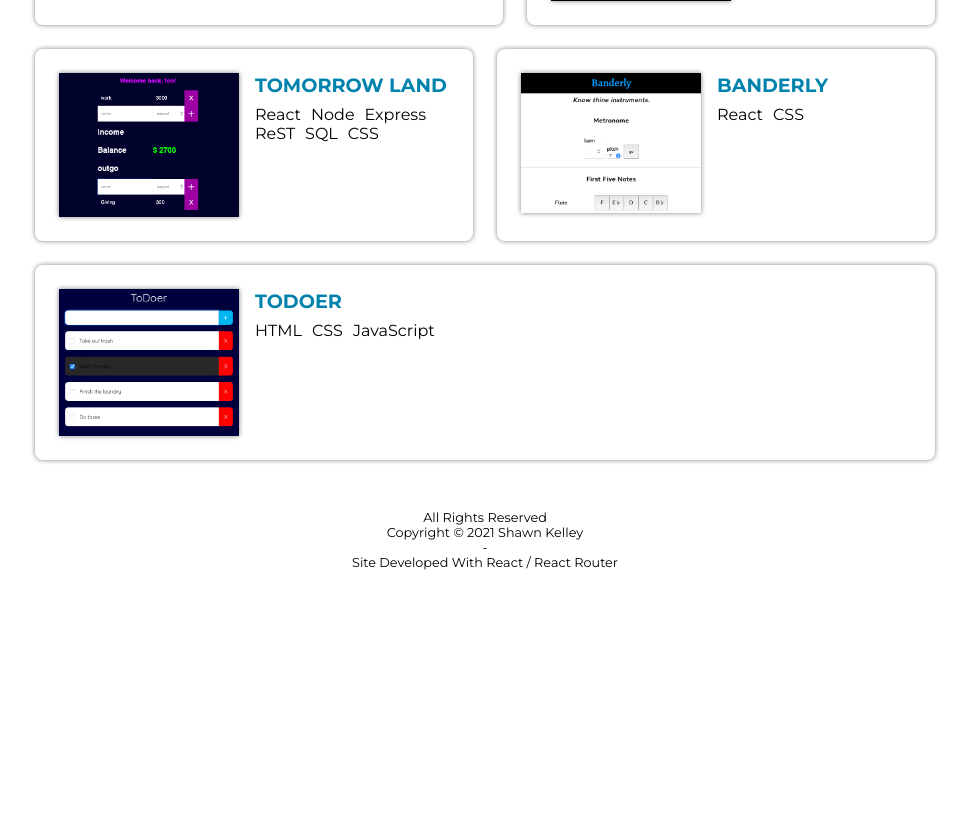
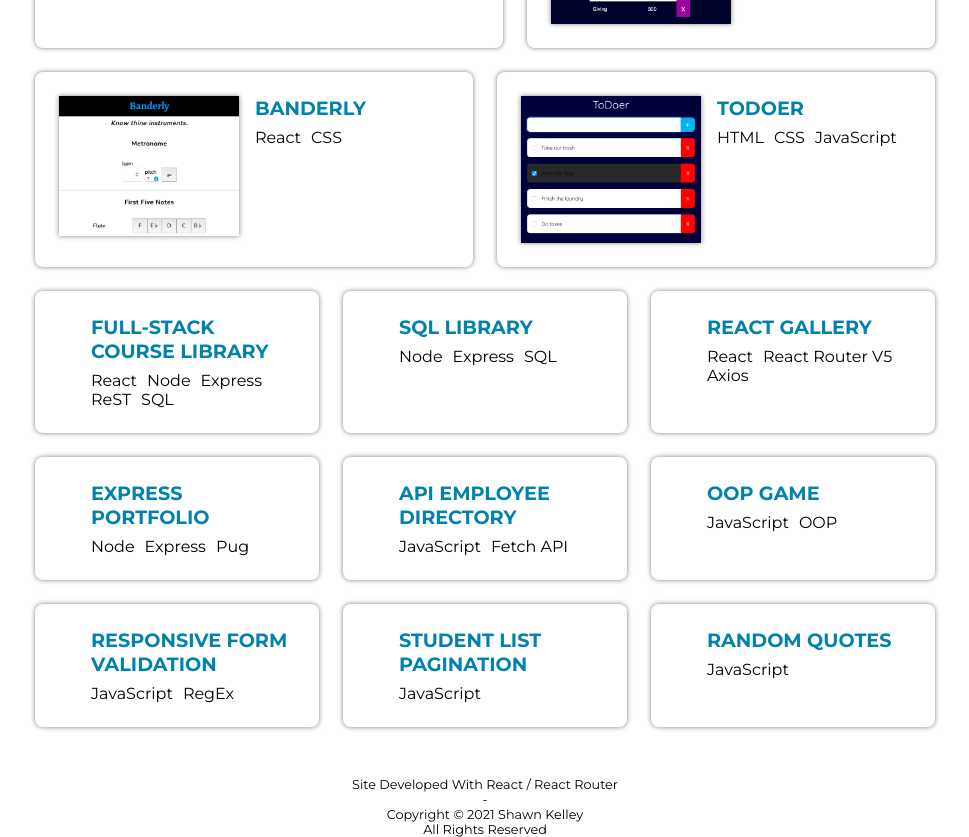
Before and after one commit to shawnkelleydev/sk-ws-react, a React (Create React App) app: page /projects in a window 1280 px wide. Shown: the part 520-1357 px from the top of the page, without its empty margins (155-1124 px from the left). Before the commit the page ends 1090 px from the top, so only its background shows below. Built offline with nearby package versions, Linux system fonts and the light colour scheme.

Commit message:
style updates

```diff
--- a/src/components/Project.js
+++ b/src/components/Project.js
@@ -75,7 +75,7 @@ const Project = () => {
             frameBorder="0"
             allow="accelerometer; autoplay; clipboard-write; encrypted-media; gyroscope; picture-in-picture"
             allowFullScreen
-          ></iframe>
+          />
         ) : null}
       </div>
     );
--- a/src/components/ProjectCard.js
+++ b/src/components/ProjectCard.js
@@ -11,7 +11,9 @@ export default function ProjectCard(props) {
     >
       {props.project.img ? (
         <img src={props.project.img} alt={props.project.name.toLowerCase()} />
-      ) : null}
+      ) : (
+        <div></div>
+      )}
       <div>
         <h3>{props.project.name}</h3>
         <ul>
--- a/src/components/Work.js
+++ b/src/components/Work.js
@@ -12,6 +12,17 @@ export const projects = [
   },
   {
     year: 2021,
+    name: "first light",
+    description:
+      "First Light is a React app designed to help Christians start their day.  It's super powered by numerous API integrations with NASA, Google, and Crossway.",
+    tag: "First Light.  Find your way for the day.",
+    technologies: ["React", "React Router V6", "Fetch API", "SASS"],
+    live_link: "https://firstlight-skd.netlify.app",
+    github_link: "https://github.com/shawnkelleydev/firstlight-fs",
+    img: "../img/fl.png",
+  },
+  {
+    year: 2021,
     name: "WhitneyKelley.com",
     description:
       "Whitney Kelley is a professional flutist and teacher in the Denver metro area.  She's also my wife!",
@@ -23,20 +34,9 @@ export const projects = [
   },
   {
     year: 2021,
-    name: "first light",
-    description:
-      "First Light is a React app designed to help Christians start their day.  It's super powered by numerous API integrations with NASA, Google, and Crossway.",
-    tag: "First Light.  Find your way for the day.",
-    technologies: ["React", "React Router V6", "Fetch API", "SASS"],
-    live_link: "https://firstlight-skd.netlify.app",
-    github_link: "https://github.com/shawnkelleydev/firstlight-fs",
-    img: "../img/fl.png",
-  },
-  {
-    year: 2021,
     name: "tomorrow land",
     description:
-      "Tomorrow Land is a full-stack budgeting application.  The project currently works on a local machine using SQLite3, and future development with PostgreSQL will make it functional online.",
+      "Tomorrow Land is a full-stack budgeting application.  The project must be cloned on a local machine to work due to SQLite3 not playing well with Heroku.",
     tag: "Tomorrow Land.  Shape tomorrow today.",
     bugTitle: "Heroku and SQLite3",
     bugLink: "https://devcenter.heroku.com/articles/sqlite3",
@@ -46,7 +46,7 @@ export const projects = [
     img: "../img/tl.png",
   },
   {
-    year: 2021,
+    year: 2022,
     name: "banderly",
     description:
       "Banderly is a simple beginning band assistant that takes advantage of browser MIDI technology.  It helps teachers and students know which note should be coming out of each instrument and includes a pitch-selectable metronome.",
@@ -66,103 +66,103 @@ export const projects = [
     github_link: "https://github.com/shawnkelleydev/ToDoer",
     img: "../img/td.png",
   },
-  // {
-  //   year: 2021,
-  //   name: "Full-Stack Course Library",
-  //   description: "A full-stack course library featuring user authentication.",
-  //   tag: "This was my final project from Team Treehouse.  Feel free to clone the project below and run on your local machine.",
-  //   technologies: ["React", "Node", "Express", "ReST", "SQL"],
-  //   github_link: "https://github.com/shawnkelleydev/techdegree-project-10-fs",
-  //   img: "../img/fscl.png",
-  // },
-  // {
-  //   year: 2021,
-  //   name: "SQL Library",
-  //   description:
-  //     "An editable list of library books integrating JavaScript and SQL.",
-  //   tag: " SQL Library was project from Team Treehouse, running on Heroku (please forgive sleepy Dyno delays).",
-  //   technologies: ["Node", "Express", "SQL"],
-  //   live_link: "https://intense-shore-26930.herokuapp.com/books",
-  //   github_link: "https://github.com/shawnkelleydev/techdegree-project-8-sql",
-  //   img: "../img/sqll.png",
-  // },
-  // {
-  //   year: 2021,
-  //   name: "React Gallery",
-  //   description: "A React / React Router V5 integration with Flickr API.",
-  //   tag: "CSS for this project was provided by Team Treehouse.",
-  //   technologies: ["React", "React Router V5", "Axios"],
-  //   live_link: "https://gifted-payne-38443a.netlify.app",
-  //   github_link: "https://github.com/shawnkelleydev/techdegree-project-7-react",
-  //   img: "../img/rg.png",
-  // },
-  // {
-  //   year: 2021,
-  //   name: "Express Portfolio",
-  //   description:
-  //     "An Express / Pug portfolio project.  It's running on Heroku, so there may be a slight delay if the Dyno is sleeping.",
-  //   tag: "CSS for this project was provided by Team Treehouse.",
-  //   technologies: ["Node", "Express", "Pug"],
-  //   live_link: "https://sk-express-portfolio-tth.herokuapp.com",
-  //   github_link: "https://github.com/shawnkelleydev/techdegree-project-7",
-  //   img: "../img/ep.png",
-  // },
-  // {
-  //   year: 2021,
-  //   name: "API employee directory",
-  //   description:
-  //     "An API project with a gallery, search functionality, modals, and modal navigation.",
-  //   tag: "HTML and CSS for this project were provided by Team Treehouse.",
-  //   technologies: ["JavaScript", "Fetch API"],
-  //   live_link: "https://shawnkelleydev.github.io/techdegree-project-5/",
-  //   github_link: "https://github.com/shawnkelleydev/techdegree-project-5",
-  //   img: "../img/apied.png",
-  // },
+  {
+    year: 2021,
+    name: "Full-Stack Course Library",
+    description: "A full-stack course library featuring user authentication.",
+    tag: "This was my final project from Team Treehouse.  Feel free to clone the project below and run on your local machine.",
+    technologies: ["React", "Node", "Express", "ReST", "SQL"],
+    github_link: "https://github.com/shawnkelleydev/techdegree-project-10-fs",
+    // img: "../img/fscl.png",
+  },
+  {
+    year: 2021,
+    name: "SQL Library",
+    description:
+      "An editable list of library books integrating JavaScript and SQL.",
+    tag: " SQL Library was project from Team Treehouse, running on Heroku (please forgive sleepy Dyno delays).",
+    technologies: ["Node", "Express", "SQL"],
+    live_link: "https://intense-shore-26930.herokuapp.com/books",
+    github_link: "https://github.com/shawnkelleydev/techdegree-project-8-sql",
+    // img: "../img/sqll.png",
+  },
+  {
+    year: 2021,
+    name: "React Gallery",
+    description: "A React / React Router V5 integration with Flickr API.",
+    tag: "CSS for this project was provided by Team Treehouse.",
+    technologies: ["React", "React Router V5", "Axios"],
+    live_link: "https://gifted-payne-38443a.netlify.app",
+    github_link: "https://github.com/shawnkelleydev/techdegree-project-7-react",
+    // img: "../img/rg.png",
+  },
+  {
+    year: 2021,
+    name: "Express Portfolio",
+    description:
+      "An Express / Pug portfolio project.  It's running on Heroku, so there may be a slight delay if the Dyno is sleeping.",
+    tag: "CSS for this project was provided by Team Treehouse.",
+    technologies: ["Node", "Express", "Pug"],
+    live_link: "https://sk-express-portfolio-tth.herokuapp.com",
+    github_link: "https://github.com/shawnkelleydev/techdegree-project-7",
+    // img: "../img/ep.png",
+  },
+  {
+    year: 2021,
+    name: "API employee directory",
+    description:
+      "An API project with a gallery, search functionality, modals, and modal navigation.",
+    tag: "HTML and CSS for this project were provided by Team Treehouse.",
+    technologies: ["JavaScript", "Fetch API"],
+    live_link: "https://shawnkelleydev.github.io/techdegree-project-5/",
+    github_link: "https://github.com/shawnkelleydev/techdegree-project-5",
+    // img: "../img/apied.png",
+  },
 
-  // {
-  //   year: 2021,
-  //   name: "OOP game",
-  //   description:
-  //     "An OOP project in the form of a responsive phrase-hunting game with keyboard functionality.",
-  //   tag: "Phrase Hunter's CSS was provided by Team Treehouse and not designed to be mobile-friendly, so a wider-than-phone screen is recommended.",
-  //   technologies: ["JavaScript", "OOP"],
-  //   live_link: "https://shawnkelleydev.github.io/techdegree-project-4/",
-  //   github_link: "https://github.com/shawnkelleydev/techdegree-project-4",
-  //   img: "../img/oop.png",
-  // },
-  // {
-  //   year: 2021,
-  //   name: "responsive form validation",
-  //   description:
-  //     "This project demonstrates live form validation using regular expressions.  It also responsively prevents schedule conflicts.",
-  //   tag: "HTML and CSS for this project were provided by Team Treehouse.",
-  //   technologies: ["JavaScript", "RegEx"],
-  //   live_link: "https://shawnkelleydev.github.io/techdegree-project-3/",
-  //   github_link: "https://github.com/shawnkelleydev/techdegree-project-3",
-  //   img: "../img/rfv.png",
-  // },
-  // {
-  //   year: 2021,
-  //   name: "student list pagination",
-  //   description:
-  //     "This project demonstrates population, pagination, and search of a list of 42 students.",
-  //   tag: "HTML and CSS for this project were provided by Team Treehouse.",
-  //   technologies: ["JavaScript"],
-  //   live_link: "https://shawnkelleydev.github.io/techdegree-project-2/",
-  //   github_link: "https://github.com/shawnkelleydev/techdegree-project-2",
-  //   img: "../img/slp.png",
-  // },
-  // {
-  //   year: 2021,
-  //   name: "random quotes",
-  //   description:
-  //     "This project features JavaScript-selected quotes over a JavaScript-selected background color, refreshing every 7 seconds.",
-  //   tag: "HTML and CSS for this project were provided by Team Treehouse.",
-  //   technologies: ["JavaScript"],
-  //   live_link: "https://shawnkelleydev.github.io/techdegree-project-1/",
-  //   github_link: "https://github.com/shawnkelleydev/techdegree-project-1",
-  //   img: "../img/rq.png",
-  // },
+  {
+    year: 2021,
+    name: "OOP game",
+    description:
+      "An OOP project in the form of a responsive phrase-hunting game with keyboard functionality.",
+    tag: "Phrase Hunter's CSS was provided by Team Treehouse and not designed to be mobile-friendly, so a wider-than-phone screen is recommended.",
+    technologies: ["JavaScript", "OOP"],
+    live_link: "https://shawnkelleydev.github.io/techdegree-project-4/",
+    github_link: "https://github.com/shawnkelleydev/techdegree-project-4",
+    // img: "../img/oop.png",
+  },
+  {
+    year: 2021,
+    name: "responsive form validation",
+    description:
+      "This project demonstrates live form validation using regular expressions.  It also responsively prevents schedule conflicts.",
+    tag: "HTML and CSS for this project were provided by Team Treehouse.",
+    technologies: ["JavaScript", "RegEx"],
+    live_link: "https://shawnkelleydev.github.io/techdegree-project-3/",
+    github_link: "https://github.com/shawnkelleydev/techdegree-project-3",
+    // img: "../img/rfv.png",
+  },
+  {
+    year: 2021,
+    name: "student list pagination",
+    description:
+      "This project demonstrates population, pagination, and search of a list of 42 students.",
+    tag: "HTML and CSS for this project were provided by Team Treehouse.",
+    technologies: ["JavaScript"],
+    live_link: "https://shawnkelleydev.github.io/techdegree-project-2/",
+    github_link: "https://github.com/shawnkelleydev/techdegree-project-2",
+    // img: "../img/slp.png",
+  },
+  {
+    year: 2021,
+    name: "random quotes",
+    description:
+      "This project features JavaScript-selected quotes over a JavaScript-selected background color, refreshing every 7 seconds.",
+    tag: "HTML and CSS for this project were provided by Team Treehouse.",
+    technologies: ["JavaScript"],
+    live_link: "https://shawnkelleydev.github.io/techdegree-project-1/",
+    github_link: "https://github.com/shawnkelleydev/techdegree-project-1",
+    // img: "../img/rq.png",
+  },
 ];
 
 export const music = [
--- a/src/css/App.css
+++ b/src/css/App.css
@@ -120,6 +120,11 @@ button {
   margin-bottom: 10px;
   font-size: 1.1em;
 }
+@media (min-width: 768px) {
+  button:hover {
+    background: #e7aa63;
+  }
+}
 
 .error {
   margin-bottom: 20px;
@@ -200,12 +205,13 @@ header .logo {
 }
 
 footer {
-  @includes mixins.flexy();
+  display: flex;
   margin-top: 50px;
   padding-bottom: 80px;
 }
 footer ul {
-  @includes mixins.flexy($dir: column-reverse);
+  display: flex;
+  flex-direction: column-reverse;
   height: auto;
   text-transform: capitalize;
   text-align: center;
@@ -407,6 +413,11 @@ nav a {
   margin: 24px 0;
   max-width: 1000px;
 }
+.Project div {
+  display: flex;
+  flex-direction: column;
+  align-items: flex-start;
+}
 .Project h1, .Project h2 {
   text-align: left;
   width: 100%;
--- a/src/sass/partials/components/_footer.sass
+++ b/src/sass/partials/components/_footer.sass
@@ -2,11 +2,11 @@
 @use '../utilities/variables'
 
 footer
-  @includes mixins.flexy()
+  @include mixins.flexy()
   margin-top: 50px
   padding-bottom: 80px
   ul
-    @includes mixins.flexy($dir: column-reverse)
+    @include mixins.flexy($dir: column-reverse)
     height: auto
     text-transform: capitalize
     text-align: center
--- a/src/sass/partials/components/_projects.sass
+++ b/src/sass/partials/components/_projects.sass
@@ -81,6 +81,8 @@
   width: 95vw
   margin: 24px 0
   max-width: 1000px
+  div
+    @include mixins.flexy($dir: column, $align: flex-start)
   h1, h2
     text-align: left
     width: 100%
--- a/src/sass/partials/layout/_globals.sass
+++ b/src/sass/partials/layout/_globals.sass
@@ -93,6 +93,9 @@ button
   padding: 20px
   margin-bottom: 10px
   font-size: 1.1em
+  @media(min-width: variables.$break-tablet)
+    &:hover
+      background: variables.$color-accent
 
 // 404
 
```
Also changed, not shown: 1 other file (tests, documents, lock files or other folders).
